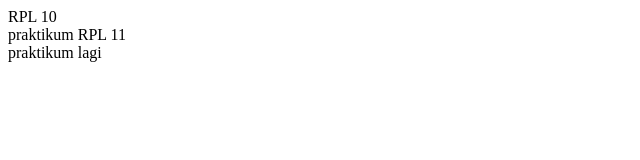
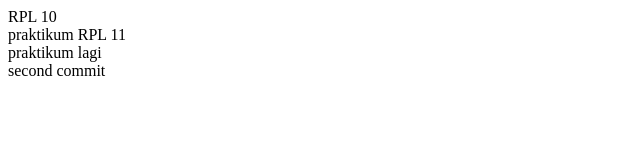
Before and after one commit to Zankimen/git, a plain HTML site: page index.html in a window 1280 px wide. Shown: the full height of the page, 0-640 px from the left. Drawn offline with Linux system fonts and the light colour scheme.

Commit message:
Second Commit

```diff
--- a/index.html
+++ b/index.html
@@ -11,5 +11,6 @@
     </div>
     <div> praktikum RPL 11</div>
     <div> praktikum lagi </div>
+    <div> second commit</div>
 </body>
 </html>
```
